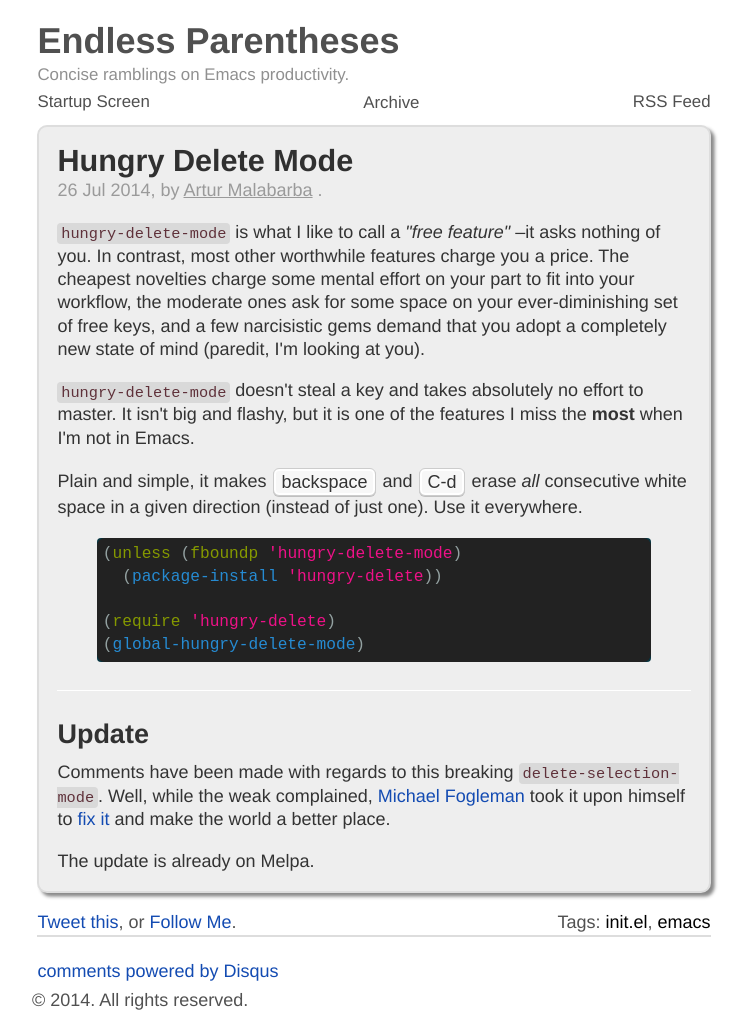
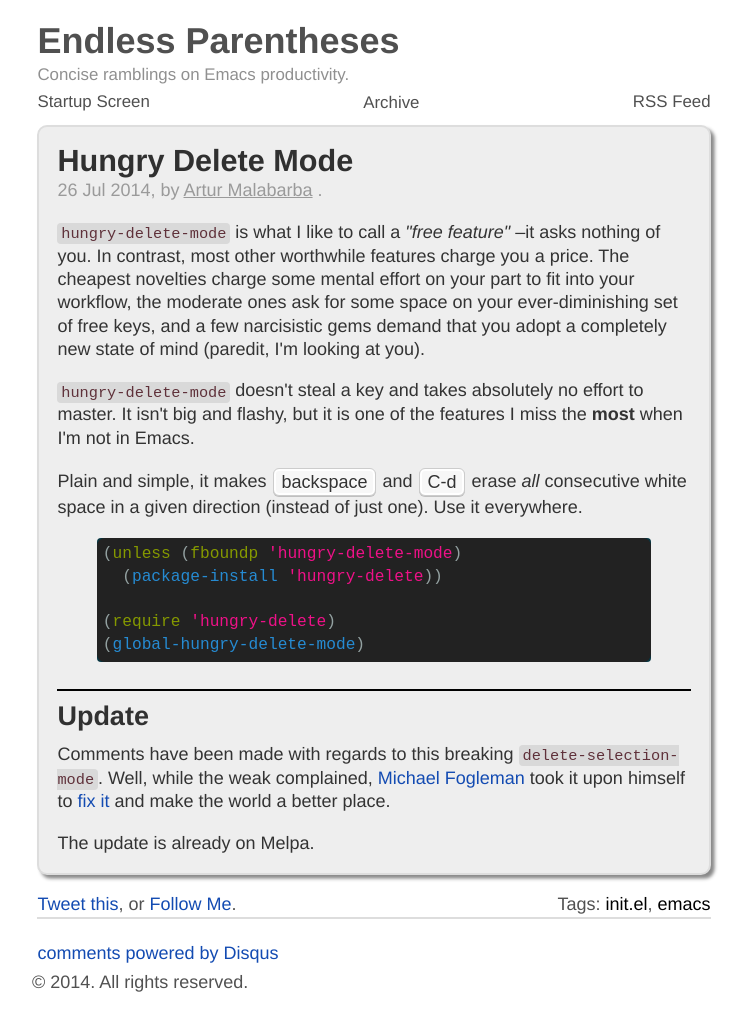
Before and after one commit to Malabarba/EndlessParentheses, a Jekyll site: the page built from _posts/2014-07-26-hungry-delete-mode.html, in a window 1280 px wide. Shown: the whole page, without its empty margins (266-1014 px from the left). Built offline with Jekyll 4.4.1, drawn with Linux system fonts in a browser that asks for light colours; Markdown is read by kramdown in place of the engine named in the settings; comment, search, counter and statistics services are not loaded.

Commit message:
CSS: black <hr>

```diff
--- a/public/css/endless.css
+++ b/public/css/endless.css
@@ -173,9 +173,10 @@
 hr {
     position: relative;
     margin: 1.5rem 0;
-    border: 0;
-    border-top: 1px solid #eee;
-    border-bottom: 1px solid #fff;
+    border: 1px solid #000;
+    margin-bottom: -.5em;
+    /* border-top: 1px solid #eee; */
+    /* border-bottom: 1px solid #fff; */
 }
 
 abbr {
```
